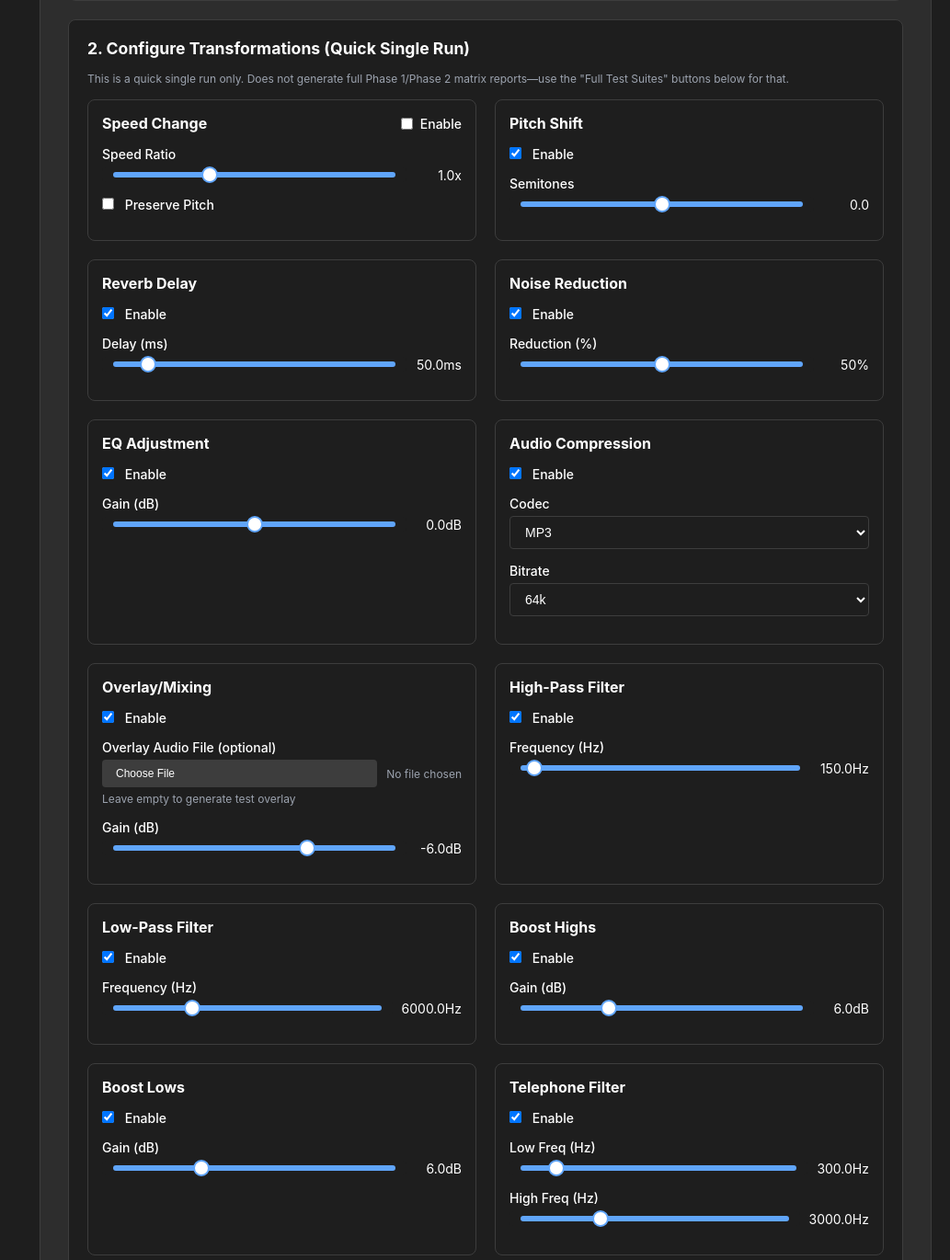
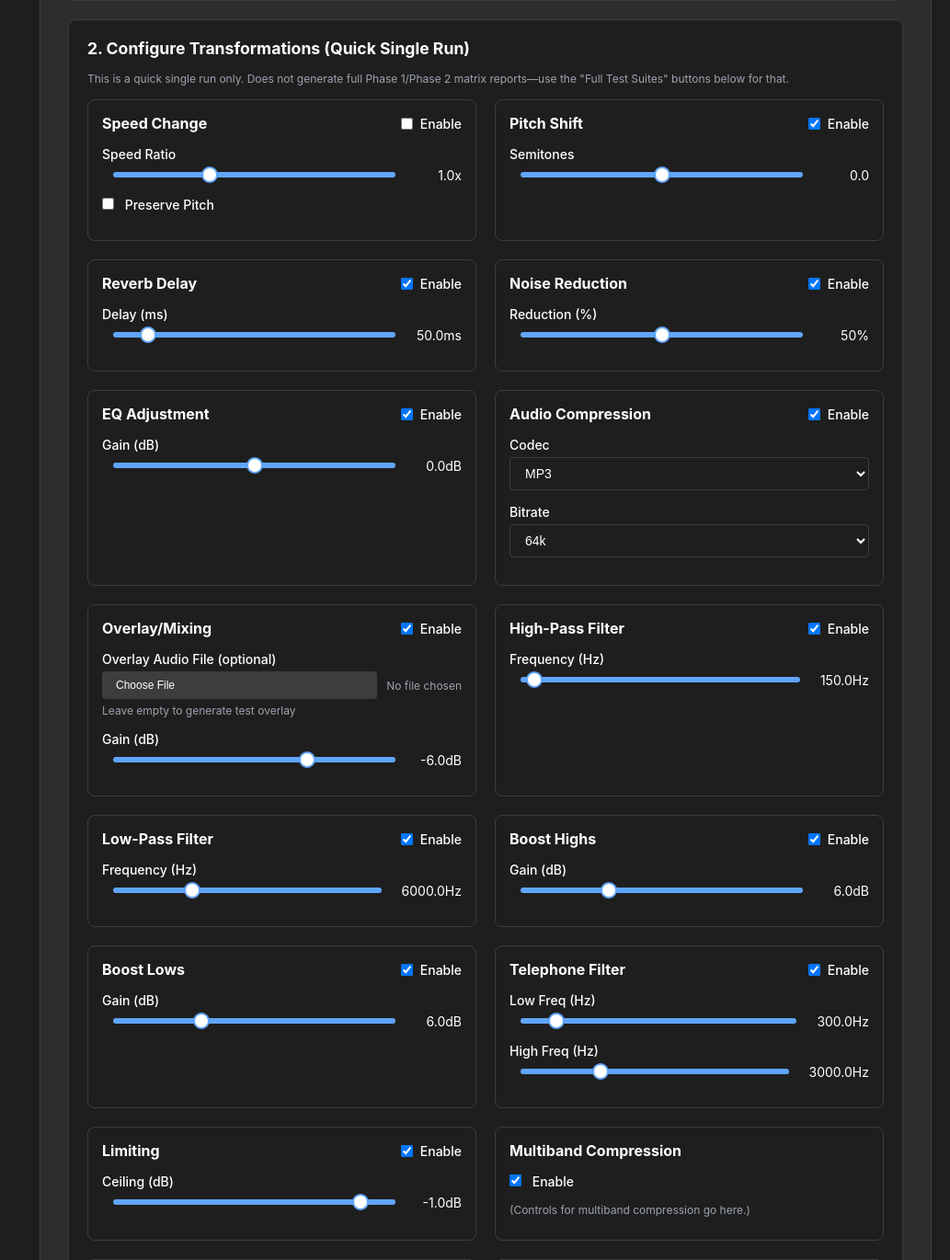
Before and after one commit to bluesoradev/audio-fingerprint, a FastAPI app: page / in a window 1280 px wide. Shown: the part 675-2045 px from the top of the page at 92% size, without its empty margins (247-1280 px from the left). Run offline with FastAPI, Linux system fonts and the light colour scheme; data that the repository does not hold is empty; some libraries are stand-ins or nearby versions.

Commit message:
fix: update UI with right check box

```diff
--- a/ui/templates/index.html
+++ b/ui/templates/index.html
@@ -1440,11 +1440,12 @@
 
                             <!-- Pitch Control -->
                             <div class="transform-card">
+                                <div class="transform-card-header">
                                     <h4> Pitch Shift</h4>
-                                <div class="form-group">
-                                    <label>
-                                        <input type="checkbox" id="deliverablesPitchEnabled" checked onchange="updateDeliverablesTransformState()"> Enable
-                                    </label>
+                                    <div class="enable-checkbox">
+                                        <input type="checkbox" id="deliverablesPitchEnabled" checked onchange="updateDeliverablesTransformState()">
+                                        <label for="deliverablesPitchEnabled">Enable</label>
+                                    </div>
                                 </div>
                                 <div class="form-group">
                                     <label>Semitones</label>
@@ -1459,11 +1460,12 @@
 
                             <!-- Reverb -->
                             <div class="transform-card">
+                                <div class="transform-card-header">
                                     <h4> Reverb Delay</h4>
-                                <div class="form-group">
-                                    <label>
-                                        <input type="checkbox" id="deliverablesReverbEnabled" checked onchange="updateDeliverablesTransformState()"> Enable
-                                    </label>
+                                    <div class="enable-checkbox">
+                                        <input type="checkbox" id="deliverablesReverbEnabled" checked onchange="updateDeliverablesTransformState()">
+                                        <label for="deliverablesReverbEnabled">Enable</label>
+                                    </div>
                                 </div>
                                 <div class="form-group">
                                     <label>Delay (ms)</label>
@@ -1478,11 +1480,12 @@
 
                             <!-- Noise Reduction -->
                             <div class="transform-card">
+                                <div class="transform-card-header">
                                     <h4> Noise Reduction</h4>
-                                <div class="form-group">
-                                    <label>
-                                        <input type="checkbox" id="deliverablesNoiseEnabled" checked onchange="updateDeliverablesTransformState()"> Enable
-                                    </label>
+                                    <div class="enable-checkbox">
+                                        <input type="checkbox" id="deliverablesNoiseEnabled" checked onchange="updateDeliverablesTransformState()">
+                                        <label for="deliverablesNoiseEnabled">Enable</label>
+                                    </div>
                                 </div>
                                 <div class="form-group">
                                     <label>Reduction (%)</label>
@@ -1497,11 +1500,12 @@
 
                             <!-- EQ Adjustment -->
                             <div class="transform-card">
+                                <div class="transform-card-header">
                                     <h4> EQ Adjustment</h4>
-                                <div class="form-group">
-                                    <label>
-                                        <input type="checkbox" id="deliverablesEQEnabled" checked onchange="updateDeliverablesTransformState()"> Enable
-                                    </label>
+                                    <div class="enable-checkbox">
+                                        <input type="checkbox" id="deliverablesEQEnabled" checked onchange="updateDeliverablesTransformState()">
+                                        <label for="deliverablesEQEnabled">Enable</label>
+                                    </div>
                                 </div>
                                 <div class="form-group">
                                     <label>Gain (dB)</label>
@@ -1516,11 +1520,12 @@
 
                             <!-- Audio Compression -->
                             <div class="transform-card">
+                                <div class="transform-card-header">
                                     <h4> Audio Compression</h4>
-                                <div class="form-group">
-                                    <label>
-                                        <input type="checkbox" id="deliverablesCompressionEnabled" checked onchange="updateDeliverablesTransformState()"> Enable
-                                    </label>
+                                    <div class="enable-checkbox">
+                                        <input type="checkbox" id="deliverablesCompressionEnabled" checked onchange="updateDeliverablesTransformState()">
+                                        <label for="deliverablesCompressionEnabled">Enable</label>
+                                    </div>
                                 </div>
                                 <div class="form-group">
                                     <label>Codec</label>
@@ -1545,11 +1550,12 @@
 
                             <!-- Overlay/Mixing -->
                             <div class="transform-card">
+                                <div class="transform-card-header">
                                     <h4> Overlay/Mixing</h4>
-                                <div class="form-group">
-                                    <label>
-                                        <input type="checkbox" id="deliverablesOverlayEnabled" checked onchange="updateDeliverablesTransformState()"> Enable
-                                    </label>
+                                    <div class="enable-checkbox">
+                                        <input type="checkbox" id="deliverablesOverlayEnabled" checked onchange="updateDeliverablesTransformState()">
+                                        <label for="deliverablesOverlayEnabled">Enable</label>
+                                    </div>
                                 </div>
                                 <div class="form-group">
                                     <label>Overlay Audio File (optional)</label>
@@ -1573,11 +1579,12 @@
 
                             <!-- High-Pass Filter -->
                             <div class="transform-card">
+                                <div class="transform-card-header">
                                     <h4> High-Pass Filter</h4>
-                                <div class="form-group">
-                                    <label>
-                                        <input type="checkbox" id="deliverablesHighpassEnabled" checked onchange="updateDeliverablesTransformState()"> Enable
-                                    </label>
+                                    <div class="enable-checkbox">
+                                        <input type="checkbox" id="deliverablesHighpassEnabled" checked onchange="updateDeliverablesTransformState()">
+                                        <label for="deliverablesHighpassEnabled">Enable</label>
+                                    </div>
                                 </div>
                                 <div class="form-group">
                                     <label>Frequency (Hz)</label>
@@ -1592,11 +1599,12 @@
 
                             <!-- Low-Pass Filter -->
                             <div class="transform-card">
+                                <div class="transform-card-header">
                                     <h4> Low-Pass Filter</h4>
-                        <div class="form-group">
-                                    <label>
-                                        <input type="checkbox" id="deliverablesLowpassEnabled" checked onchange="updateDeliverablesTransformState()"> Enable
-                                    </label>
+                                    <div class="enable-checkbox">
+                                        <input type="checkbox" id="deliverablesLowpassEnabled" checked onchange="updateDeliverablesTransformState()">
+                                        <label for="deliverablesLowpassEnabled">Enable</label>
+                                    </div>
                                 </div>
                         <div class="form-group">
                                     <label>Frequency (Hz)</label>
@@ -1611,11 +1619,12 @@
 
                             <!-- Boost Highs -->
                             <div class="transform-card">
+                                <div class="transform-card-header">
                                     <h4> Boost Highs</h4>
-                        <div class="form-group">
-                                    <label>
-                                        <input type="checkbox" id="deliverablesBoostHighsEnabled" checked onchange="updateDeliverablesTransformState()"> Enable
-                                    </label>
+                                    <div class="enable-checkbox">
+                                        <input type="checkbox" id="deliverablesBoostHighsEnabled" checked onchange="updateDeliverablesTransformState()">
+                                        <label for="deliverablesBoostHighsEnabled">Enable</label>
+                                    </div>
                                 </div>
                         <div class="form-group">
                                     <label>Gain (dB)</label>
@@ -1630,11 +1639,12 @@
 
                             <!-- Boost Lows -->
                             <div class="transform-card">
+                                <div class="transform-card-header">
                                     <h4> Boost Lows</h4>
-                                <div class="form-group">
-                                    <label>
-                                        <input type="checkbox" id="deliverablesBoostLowsEnabled" checked onchange="updateDeliverablesTransformState()"> Enable
-                                    </label>
+                                    <div class="enable-checkbox">
+                                        <input type="checkbox" id="deliverablesBoostLowsEnabled" checked onchange="updateDeliverablesTransformState()">
+                                        <label for="deliverablesBoostLowsEnabled">Enable</label>
+                                    </div>
                                 </div>
                                 <div class="form-group">
                                     <label>Gain (dB)</label>
@@ -1649,11 +1659,12 @@
 
                             <!-- Telephone Filter -->
                             <div class="transform-card">
+                                <div class="transform-card-header">
                                     <h4> Telephone Filter</h4>
-                                <div class="form-group">
-                                    <label>
-                                        <input type="checkbox" id="deliverablesTelephoneEnabled" checked onchange="updateDeliverablesTransformState()"> Enable
-                                    </label>
+                                    <div class="enable-checkbox">
+                                        <input type="checkbox" id="deliverablesTelephoneEnabled" checked onchange="updateDeliverablesTransformState()">
+                                        <label for="deliverablesTelephoneEnabled">Enable</label>
+                                    </div>
                                 </div>
                                 <div class="form-group">
                                     <label>Low Freq (Hz)</label>
@@ -1677,11 +1688,12 @@
 
                             <!-- Limiting -->
                             <div class="transform-card">
+                                <div class="transform-card-header">
                                     <h4> Limiting</h4>
-                                <div class="form-group">
-                                    <label>
-                                        <input type="checkbox" id="deliverablesLimitingEnabled" checked onchange="updateDeliverablesTransformState()"> Enable
-                                    </label>
+                                    <div class="enable-checkbox">
+                                        <input type="checkbox" id="deliverablesLimitingEnabled" checked onchange="updateDeliverablesTransformState()">
+                                        <label for="deliverablesLimitingEnabled">Enable</label>
+                                    </div>
                                 </div>
                                 <div class="form-group">
                                     <label>Ceiling (dB)</label>
```
Also changed, not shown: ui/templates/manipulate_section.html (+23 -23 lines). Lines whose indentation alone changed are shown as unchanged.
